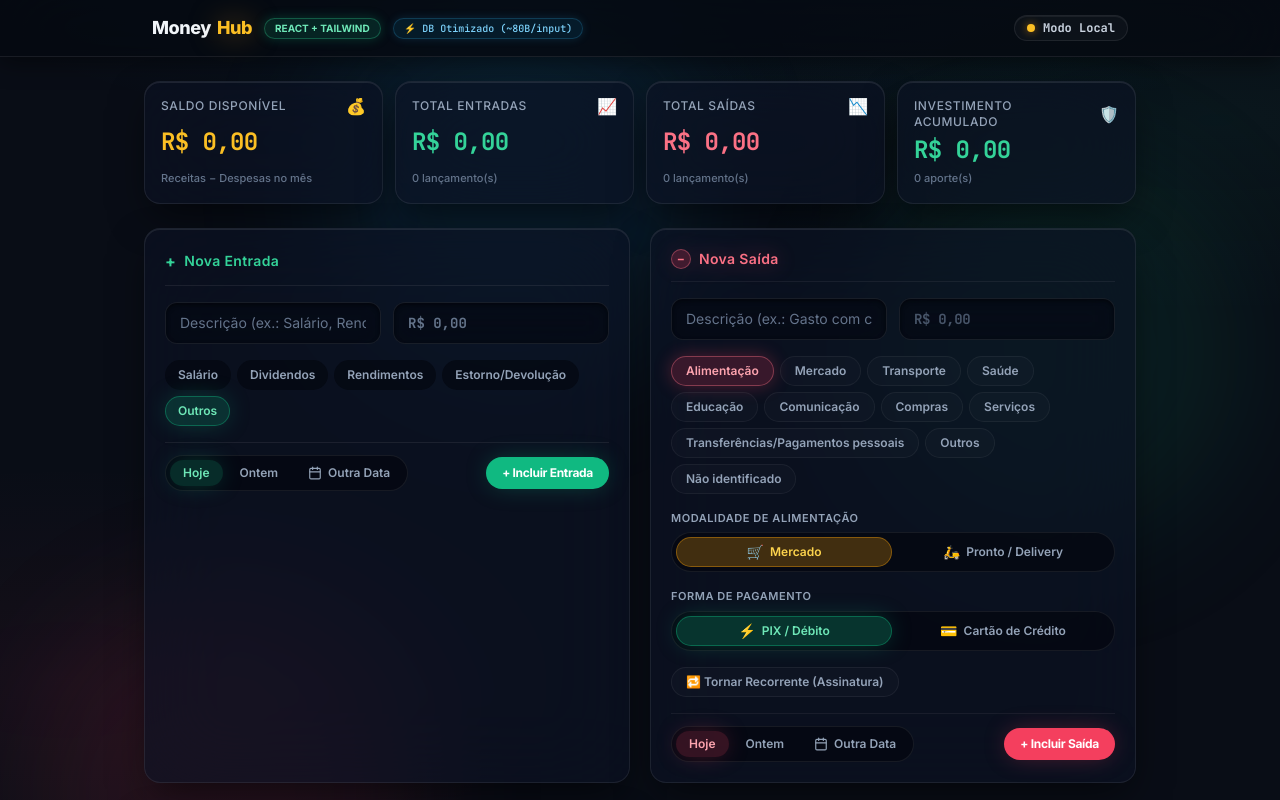
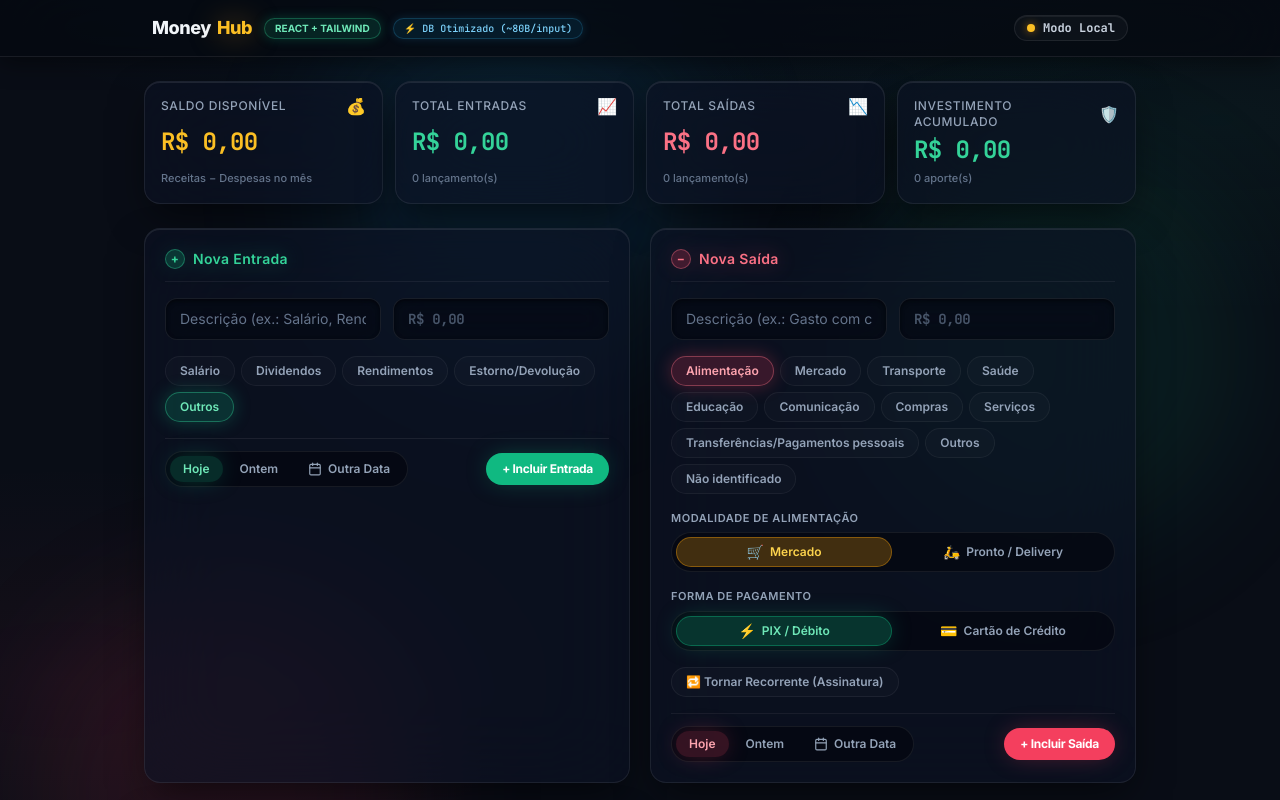
Before and after one commit to joaojorte/MoneyHub, a React (Vite) app: page / in a window 1280 px wide. Shown: the top 800 px of the page. Built offline with nearby package versions, Linux system fonts and the light colour scheme; no server answers.

Commit message:
auto-sync: atualizar src/components/calculator/IncomeForm.jsx

```diff
--- a/src/components/calculator/IncomeForm.jsx
+++ b/src/components/calculator/IncomeForm.jsx
@@ -32,10 +32,11 @@ export function IncomeForm({ onAddIncome }) {
   };
 
   return (
-    <form onSubmit={handleSubmit} className="glass-panel p-4 sm:p-5 space-y-4">
-      <div className="flex items-center justify-between border-b border-border-subtle pb-3">
-        <h2 className="text-sm font-semibold tracking-wide text-emerald-400 flex items-center gap-2">
-          <span className="text-base font-bold">+</span> Nova Entrada
+    <form onSubmit={handleSubmit} className="glass-panel p-4 sm:p-5 space-y-4 border-emerald-500/20 shadow-[inset_0_1px_0_0_rgba(52,211,153,0.15),0_16px_36px_-6px_rgba(0,0,0,0.55)]">
+      <div className="flex items-center justify-between border-b border-white/[0.06] pb-3">
+        <h2 className="text-sm font-semibold tracking-wide text-emerald-400 flex items-center gap-2 drop-shadow-[0_0_10px_rgba(16,185,129,0.4)]">
+          <span className="w-5 h-5 rounded-full bg-emerald-500/20 border border-emerald-400/40 flex items-center justify-center text-xs font-bold leading-none">+</span>
+          <span>Nova Entrada</span>
         </h2>
       </div>
 
@@ -53,22 +54,22 @@ export function IncomeForm({ onAddIncome }) {
           placeholder="R$ 0,00"
           value={valor}
           onChange={(e) => setValor(e.target.value)}
-          className="glass-input px-3.5 py-2.5 text-sm font-mono font-bold tabular-nums"
+          className="glass-input px-3.5 py-2.5 text-sm font-mono font-bold tabular-nums tracking-tight text-emerald-300 placeholder:text-slate-600"
           required
         />
       </div>
 
-      {/* Segmented Chips de Categoria */}
+      {/* Segmented Chips de Categoria em Formato de Pílula */}
       <div className="flex flex-wrap gap-1.5">
         {CATEGORIAS_ENTRADA.map((cat) => (
           <button
             key={cat}
             type="button"
             onClick={() => setCategoria(cat)}
-            className={`px-3 py-1.5 rounded-full text-xs font-semibold transition-all duration-200 select-none ${
+            className={`px-3.5 py-1.5 rounded-full text-xs font-semibold transition-all duration-200 select-none border ${
               categoria === cat
-                ? 'bg-emerald-500/20 text-emerald-300 border border-emerald-500/40 shadow-glow-income'
-                : 'text-slate-400 hover:text-white bg-surface-inset border border-transparent'
+                ? 'bg-emerald-500/20 text-emerald-300 border-emerald-400/40 shadow-[0_0_18px_rgba(16,185,129,0.3)] font-bold'
+                : 'text-slate-400 hover:text-slate-200 bg-white/[0.02] border-white/[0.05] hover:bg-white/[0.06] hover:border-white/[0.1]'
             }`}
           >
             {cat}
```
